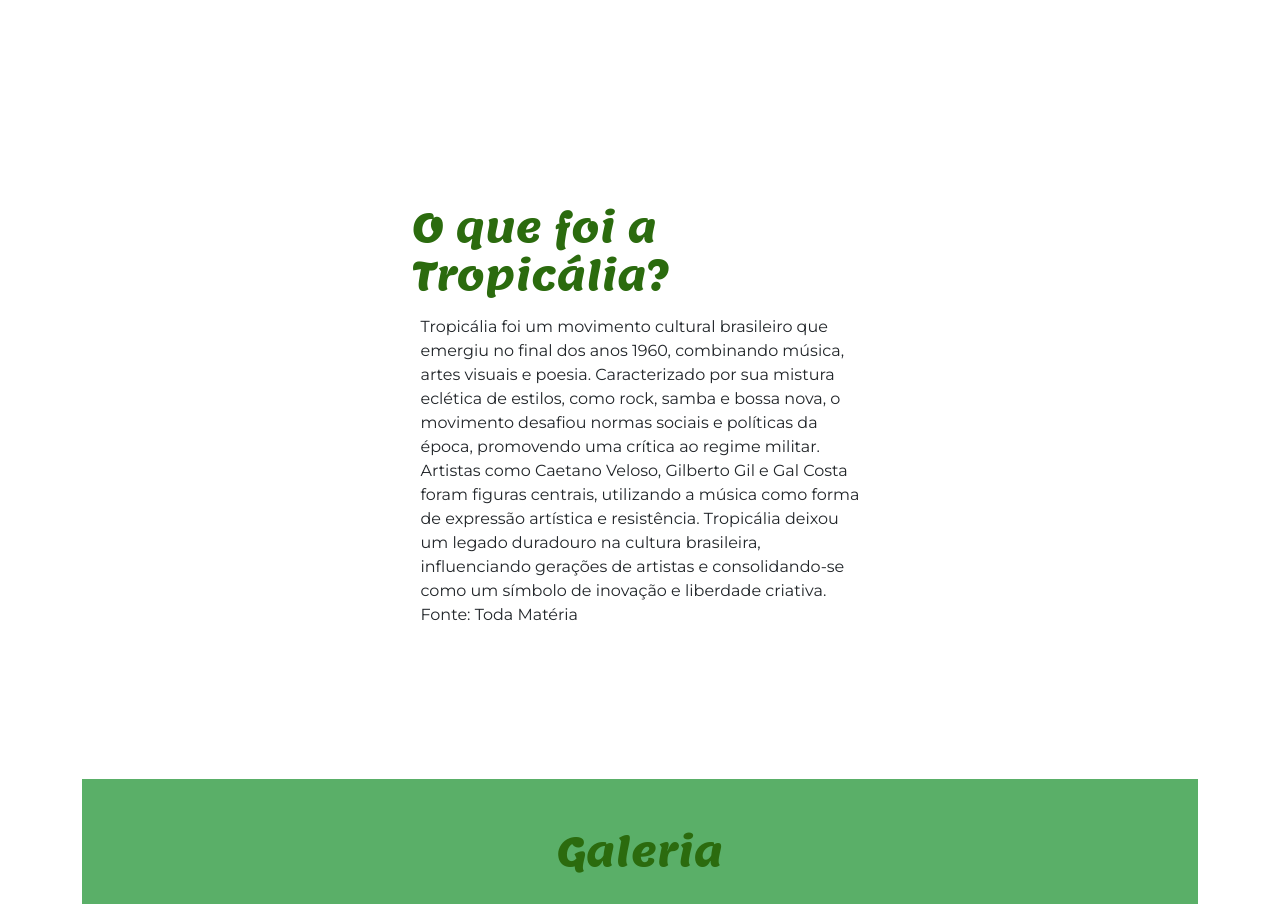
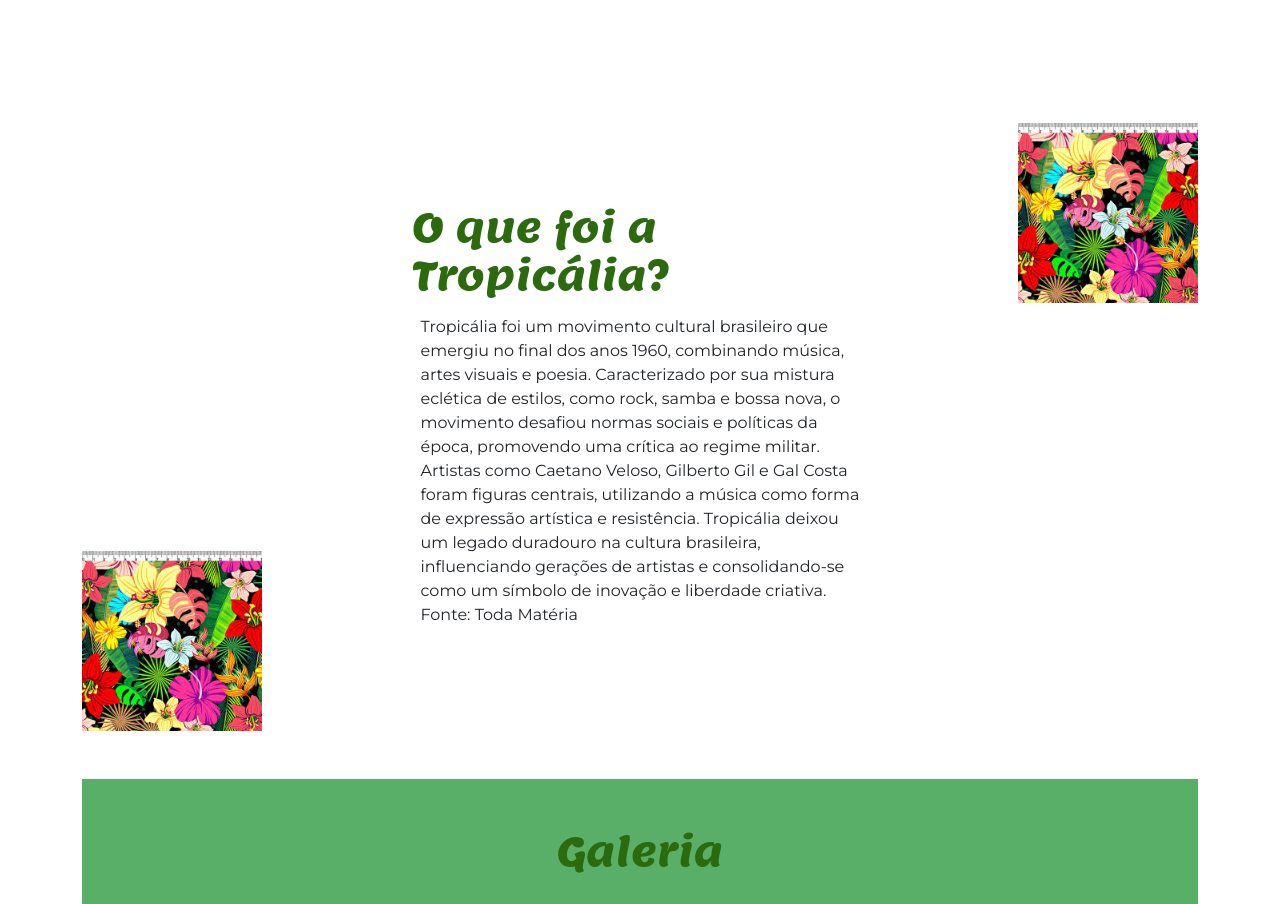
Before and after one commit to bialima01/biatropicali, a plain HTML site: page index.html in a window 1280 px wide. Shown: the part 980-1884 px from the top of the page. Drawn offline with nearby package versions, Linux system fonts and the light colour scheme; files whose address does not match are found by name.

Commit message:
Add files via upload

```diff
--- a/index.html
+++ b/index.html
@@ -46,7 +46,7 @@
                         class="btn btn-primary btn-lg botao-inicio fw-semibold">Quero
                         conhecer!</a>
                 <div>
-<img src="img/Reuniao-tropicalista.-No-alto-Caetano-Torquato-Neto-e-Rita-Lee-no-meio-Tom-Ze-Glauber-Rocha-Rogerio-Duprat-e-Gil-abaixo-Helio-Oiticica-Jose-Celso-Martinez-Correa-e-GaTropicalia.jpg" class=" img-fluid img-inicio" alt="A imagem é uma colagem colorida que celebra o movimento Tropicália, com retratos de artistas importantes. Reflete a diversidade e inovação dos anos 60 e 70 no Brasil, destacando a conexão entre música, poesia e artes plásticas." title="As Raizes da Tropicalia / CCO / acervo Nacional">
+<img src="img/images.jpeg" class=" img-fluid img-inicio" alt="A imagem é uma colagem colorida que celebra o movimento Tropicália, com retratos de artistas importantes. Reflete a diversidade e inovação dos anos 60 e 70 no Brasil, destacando a conexão entre música, poesia e artes plásticas." title="As Raizes da Tropicalia / CCO / acervo Nacional">
 
                 </div>
         </section>
--- a/styles.css
+++ b/styles.css
@@ -78,8 +78,8 @@ section {
     padding-top: 5rem;
     margin-top: 3rem;
     margin-bottom: 3rem;
-    background: url('img/flor.png') top right no-repeat,
-        url('img/flor-esquerda.png') bottom left no-repeat;
+    background: url('img/images\ \(3\).jpeg') top right no-repeat,
+        url('img/images\ \(3\).jpeg') bottom left no-repeat;
     background-size: 180px 180px;
     /* Ajuste o tamanho conforme necessário */
 }
```
Also changed, not shown: img/20182310_tropicalia_1920px.jpg (added), img/images (1).jpeg (added), img/images (2).jpeg (added), img/images (3).jpeg (added), img/whatsapp-image-2022-11-09-at-13-21-25-ubj56jis1xkk.webp (added).
